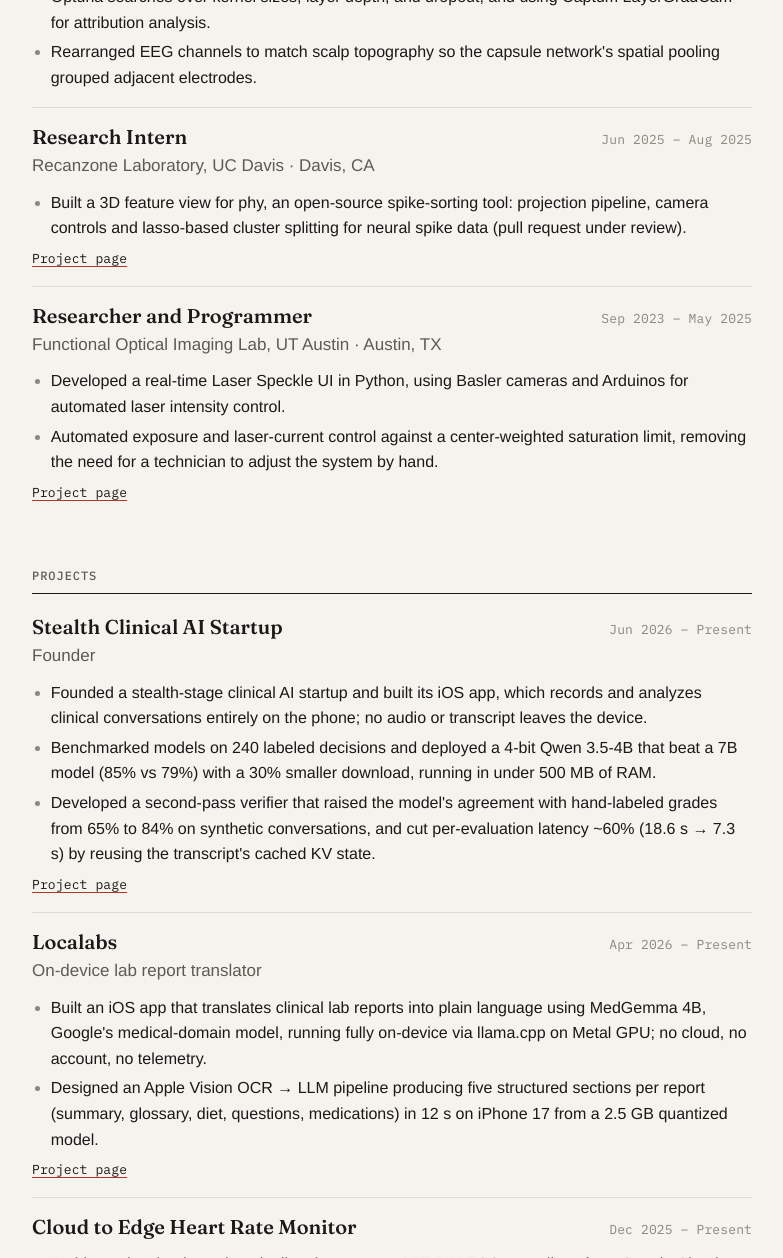
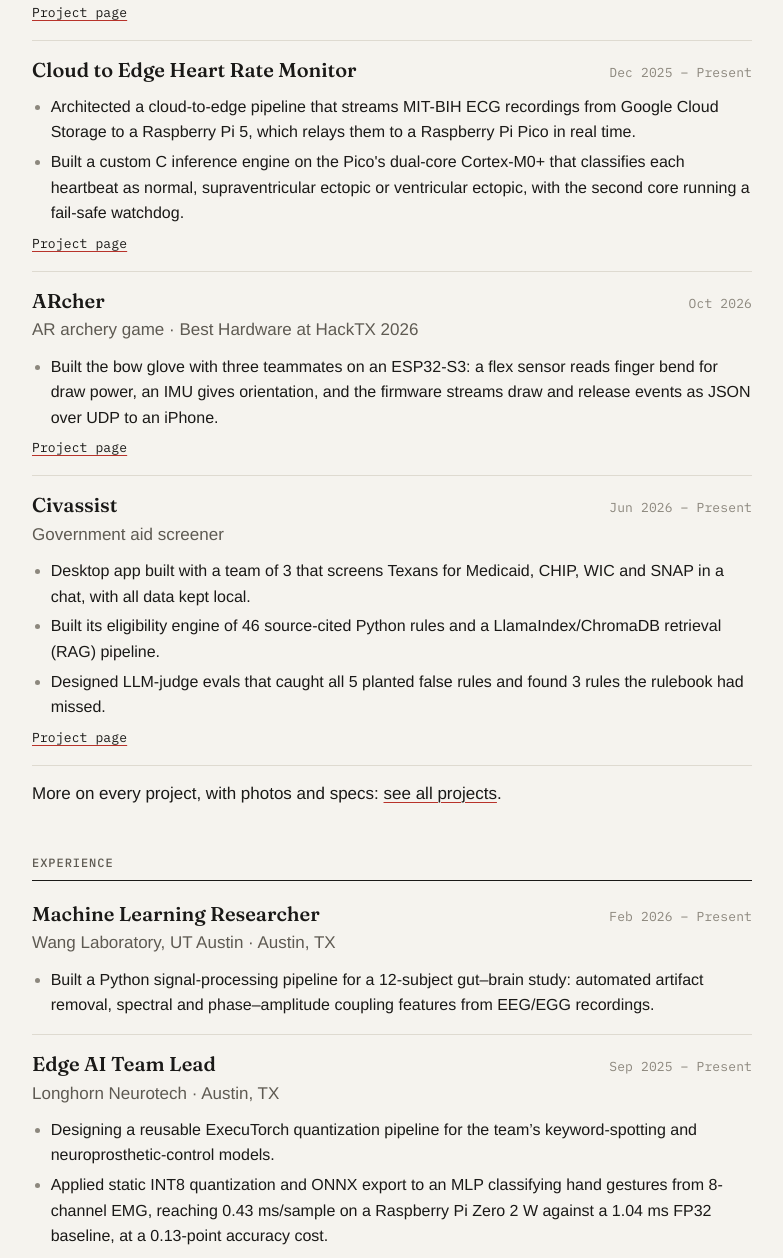
Before and after one commit to bshihab/website, a plain HTML site: page resume.html in a window 1280 px wide. Shown: the part 1542-2800 px from the top of the page, without its empty margins (248-1031 px from the left). Drawn offline with Linux system fonts and the light colour scheme; a web font is replaced by a local one.

Commit message:
Resume: November 2026 PDF, web page matched word for word (ARcher and Civassist added, projects before experience)

```diff
--- a/resume.html
+++ b/resume.html
@@ -31,7 +31,7 @@
   <h1 class="ptitle">Resume</h1>
   <p class="pmeta mono"><span>Austin, TX</span><span>shihabbilal [at] gmail [dot] com</span><span><a href="Bilal_Shihab_Resume.pdf">Download PDF</a></span></p>
 
-  <p class="intro">Biomedical engineering student who builds on-device machine learning for healthcare, from iPhone apps to microcontroller firmware. Founder of a stealth-stage clinical AI startup, with experience training, quantizing and deploying models on EEG, EMG, ECG and clinical language data.</p>
+  <p class="intro">Startup founder and Biomedical Engineering senior building an on-device clinical AI app that evaluates clinician–patient communication without sending audio or transcripts off the phone. Also deployed quantized EMG and ECG classifiers on Raspberry Pi and Cortex-M0+ hardware and built a RAG pipeline with LLM-judge evals. Second author on a submitted EEG/EGG study manuscript.</p>
 
   <section class="sect">
     <h2>Education</h2>
@@ -42,27 +42,28 @@
 
   <section class="sect">
     <h2>Skills</h2>
-    <dl class="skills"><dt>Languages</dt><dd>Python, MATLAB, C++, C, ARMv6-M Assembly, R</dd><dt>ML &amp; Inference</dt><dd>PyTorch, llama.cpp, quantization, ONNX, ExecuTorch, TensorFlow Lite, Metal GPU inference, Optuna, Captum</dd><dt>Infrastructure &amp; Embedded</dt><dd>Docker, Google Cloud Platform, Git, Raspberry Pi, TI MSPM0, UART</dd></dl>
+    <dl class="skills"><dt>Languages</dt><dd>Python, MATLAB, C++, C, ARMv6-M Assembly, R</dd><dt>ML &amp; Inference</dt><dd>PyTorch, llama.cpp, quantization, ONNX, ExecuTorch, Metal GPU inference, Optuna, Captum, LlamaIndex</dd><dt>Infrastructure &amp; Embedded</dt><dd>Docker, Google Cloud Platform, Git, Raspberry Pi, ESP32-S3, TI MSPM0, UART</dd></dl>
+  </section>
+
+  <section class="sect">
+    <h2>Technical Projects</h2>
+    <div class="item"><div class="item-head"><h3>Stealth Clinical AI Startup</h3><span class="when mono">Jun 2026 – Present</span></div>
+      <div class="where">Founder</div><ul><li>Leading development of the iOS app, advised by a practicing surgeon, which scores recorded clinician–patient conversations against a 16-criterion rubric on the phone; preparing a TestFlight beta for testers.</li><li>Benchmarked 8+ models on 240 labeled decisions and chose a 4-bit Qwen 3.5-4B that beat a 7B model (85% vs 79%) with a 30% smaller download, running in under 500 MB of RAM.</li><li>Developed a second-pass verifier that raised the model’s agreement with hand-labeled grades from 65% to 84% on synthetic conversations, and cut per-evaluation latency ~60% (18.6 s → 7.3 s) by reusing the transcript’s cached KV state.</li></ul><p class="mono" style="margin:8px 0 0"><a href="clinical-ai/">Project page</a></p></div><div class="item"><div class="item-head"><h3>Localabs</h3><span class="when mono">Apr 2026 – Present</span></div>
+      <div class="where">On-device lab report translator</div><ul><li>Built an iOS app that translates clinical lab reports into plain language using MedGemma 4B, Google's medical-domain model, running fully on-device via llama.cpp on Metal GPU with no account and no cloud inference.</li><li>Designed an Apple Vision OCR → LLM pipeline producing five structured sections per report (summary, glossary, diet, questions, medications) in ~12 s on iPhone 17 from a 2.5 GB quantized model.</li></ul><p class="mono" style="margin:8px 0 0"><a href="localabs/">Project page</a></p></div><div class="item"><div class="item-head"><h3>Cloud to Edge Heart Rate Monitor</h3><span class="when mono">Dec 2025 – Present</span></div>
+      <ul><li>Architected a cloud-to-edge pipeline that streams MIT-BIH ECG recordings from Google Cloud Storage to a Raspberry Pi 5, which relays them to a Raspberry Pi Pico in real time.</li><li>Built a custom C inference engine on the Pico's dual-core Cortex-M0+ that classifies each heartbeat as normal, supraventricular ectopic or ventricular ectopic, with the second core running a fail-safe watchdog.</li></ul><p class="mono" style="margin:8px 0 0"><a href="heart-rate-monitor/">Project page</a></p></div><div class="item"><div class="item-head"><h3>ARcher</h3><span class="when mono">Oct 2026</span></div>
+      <div class="where">AR archery game · Best Hardware at HackTX 2026</div><ul><li>Built the bow glove with three teammates on an ESP32-S3: a flex sensor reads finger bend for draw power, an IMU gives orientation, and the firmware streams draw and release events as JSON over UDP to an iPhone.</li></ul><p class="mono" style="margin:8px 0 0"><a href="archer/">Project page</a></p></div><div class="item"><div class="item-head"><h3>Civassist</h3><span class="when mono">Jun 2026 – Present</span></div>
+      <div class="where">Government aid screener</div><ul><li>Desktop app built with a team of 3 that screens Texans for Medicaid, CHIP, WIC and SNAP in a chat, with all data kept local.</li><li>Built its eligibility engine of 46 source-cited Python rules and a LlamaIndex/ChromaDB retrieval (RAG) pipeline.</li><li>Designed LLM-judge evals that caught all 5 planted false rules and found 3 rules the rulebook had missed.</li></ul><p class="mono" style="margin:8px 0 0"><a href="civassist/">Project page</a></p></div>
+    <p style="margin:14px 0 0">More on every project, with photos and specs: <a href="./#projects">see all projects</a>.</p>
   </section>
 
   <section class="sect">
     <h2>Experience</h2>
     <div class="item"><div class="item-head"><h3>Machine Learning Researcher</h3><span class="when mono">Feb 2026 – Present</span></div>
-      <div class="where">Wang Laboratory, UT Austin · Austin, TX</div><ul><li>Built a Python signal-processing pipeline for a 12-subject gut–brain study: automated artifact removal, spectral and phase–amplitude coupling features from EEG/EGG recordings.</li><li>Preparing the resulting feature set for ML models that predict optimal timing for targeted ultrasound vagus nerve stimulation.</li></ul></div><div class="item"><div class="item-head"><h3>Edge AI Team Lead</h3><span class="when mono">Sep 2025 – Present</span></div>
-      <div class="where">Longhorn Neurotech · Austin, TX</div><ul><li>Directed a team of student engineers to optimize neural networks for deployment on embedded systems (Raspberry Pi series).</li><li>Designing a reusable quantization pipeline using ExecuTorch and an inference backend to support keyword spotting and neuroprosthetic control applications.</li><li>Applied static INT8 quantization and ONNX export to an MLP classifying hand gestures from 8-channel EMG, reaching 0.43 ms/sample on a Raspberry Pi Zero 2 W against a 1.04 ms FP32 baseline, at a 0.13-point accuracy cost.</li></ul><p class="mono" style="margin:8px 0 0"><a href="longhorn-neurotech/">Project page</a></p></div><div class="item"><div class="item-head"><h3>AI/ML Developer</h3><span class="when mono">Sep 2024 – Aug 2025</span></div>
+      <div class="where">Wang Laboratory, UT Austin · Austin, TX</div><ul><li>Built a Python signal-processing pipeline for a 12-subject gut–brain study: automated artifact removal, spectral and phase–amplitude coupling features from EEG/EGG recordings.</li></ul></div><div class="item"><div class="item-head"><h3>Edge AI Team Lead</h3><span class="when mono">Sep 2025 – Present</span></div>
+      <div class="where">Longhorn Neurotech · Austin, TX</div><ul><li>Designing a reusable ExecuTorch quantization pipeline for the team’s keyword-spotting and neuroprosthetic-control models.</li><li>Applied static INT8 quantization and ONNX export to an MLP classifying hand gestures from 8-channel EMG, reaching 0.43 ms/sample on a Raspberry Pi Zero 2 W against a 1.04 ms FP32 baseline, at a 0.13-point accuracy cost.</li></ul><p class="mono" style="margin:8px 0 0"><a href="longhorn-neurotech/">Project page</a></p></div><div class="item"><div class="item-head"><h3>AI/ML Developer</h3><span class="when mono">Sep 2024 – Aug 2025</span></div>
       <div class="where">Longhorn Neurotech · Austin, TX</div><ul><li>Evaluated CNN and Capsule Network architectures for EEG motor-imagery classification, running Optuna searches over kernel sizes, layer depth, and dropout, and using Captum LayerGradCam for attribution analysis.</li><li>Rearranged EEG channels to match scalp topography so the capsule network's spatial pooling grouped adjacent electrodes.</li></ul></div><div class="item"><div class="item-head"><h3>Research Intern</h3><span class="when mono">Jun 2025 – Aug 2025</span></div>
       <div class="where">Recanzone Laboratory, UC Davis · Davis, CA</div><ul><li>Built a 3D feature view for phy, an open-source spike-sorting tool: projection pipeline, camera controls and lasso-based cluster splitting for neural spike data (pull request under review).</li></ul><p class="mono" style="margin:8px 0 0"><a href="phy-3d/">Project page</a></p></div><div class="item"><div class="item-head"><h3>Researcher and Programmer</h3><span class="when mono">Sep 2023 – May 2025</span></div>
-      <div class="where">Functional Optical Imaging Lab, UT Austin · Austin, TX</div><ul><li>Developed a real-time Laser Speckle UI in Python, using Basler cameras and Arduinos for automated laser intensity control.</li><li>Automated exposure and laser-current control against a center-weighted saturation limit, removing the need for a technician to adjust the system by hand.</li></ul><p class="mono" style="margin:8px 0 0"><a href="laser-speckle/">Project page</a></p></div>
-  </section>
-
-  <section class="sect">
-    <h2>Projects</h2>
-    <div class="item"><div class="item-head"><h3>Stealth Clinical AI Startup</h3><span class="when mono">Jun 2026 – Present</span></div>
-      <div class="where">Founder</div><ul><li>Founded a stealth-stage clinical AI startup and built its iOS app, which records and analyzes clinical conversations entirely on the phone; no audio or transcript leaves the device.</li><li>Benchmarked models on 240 labeled decisions and deployed a 4-bit Qwen 3.5-4B that beat a 7B model (85% vs 79%) with a 30% smaller download, running in under 500 MB of RAM.</li><li>Developed a second-pass verifier that raised the model's agreement with hand-labeled grades from 65% to 84% on synthetic conversations, and cut per-evaluation latency ~60% (18.6 s → 7.3 s) by reusing the transcript's cached KV state.</li></ul><p class="mono" style="margin:8px 0 0"><a href="clinical-ai/">Project page</a></p></div><div class="item"><div class="item-head"><h3>Localabs</h3><span class="when mono">Apr 2026 – Present</span></div>
-      <div class="where">On-device lab report translator</div><ul><li>Built an iOS app that translates clinical lab reports into plain language using MedGemma 4B, Google's medical-domain model, running fully on-device via llama.cpp on Metal GPU; no cloud, no account, no telemetry.</li><li>Designed an Apple Vision OCR → LLM pipeline producing five structured sections per report (summary, glossary, diet, questions, medications) in 12 s on iPhone 17 from a 2.5 GB quantized model.</li></ul><p class="mono" style="margin:8px 0 0"><a href="localabs/">Project page</a></p></div><div class="item"><div class="item-head"><h3>Cloud to Edge Heart Rate Monitor</h3><span class="when mono">Dec 2025 – Present</span></div>
-      <ul><li>Architected a cloud-to-edge pipeline that streams MIT-BIH ECG recordings from Google Cloud Storage to a Raspberry Pi 5, which relays them to a Raspberry Pi Pico in real time.</li><li>Built a custom C inference engine on the Pico's dual-core Cortex-M0+ that classifies each heartbeat as normal, supraventricular ectopic or ventricular ectopic, with the second core running a fail-safe watchdog.</li></ul><p class="mono" style="margin:8px 0 0"><a href="heart-rate-monitor/">Project page</a></p></div><div class="item"><div class="item-head"><h3>ECG PCB Design</h3><span class="when mono">Mar 2025 – Apr 2025</span></div>
-      <ul><li>Built an ECG board with two teammates, designing the schematic and soldering: an AD620 instrumentation amplifier with high- and low-pass filtering that recorded a clean ECG in LabVIEW.</li></ul><p class="mono" style="margin:8px 0 0"><a href="ecg-pcb/">Project page</a></p></div>
-    <p style="margin:14px 0 0">More on every project, with photos and specs: <a href="./#projects">see all projects</a>.</p>
+      <div class="where">Functional Optical Imaging Lab, UT Austin · Austin, TX</div><ul><li>Built a real-time laser speckle imaging system in Python that streams 16-bit frames from Basler cameras and controls exposure and laser current against a center-weighted saturation limit, removing the need for a technician to adjust it by hand.</li></ul><p class="mono" style="margin:8px 0 0"><a href="laser-speckle/">Project page</a></p></div>
   </section>
 
   <footer class="site mono"><span>shihabbilal [at] gmail [dot] com</span><a href="https://github.com/bshihab">github.com/bshihab</a><a href="https://www.linkedin.com/in/bilalshihab/">linkedin.com/in/bilalshihab</a></footer>
```
Also changed, not shown: 2 other files.
